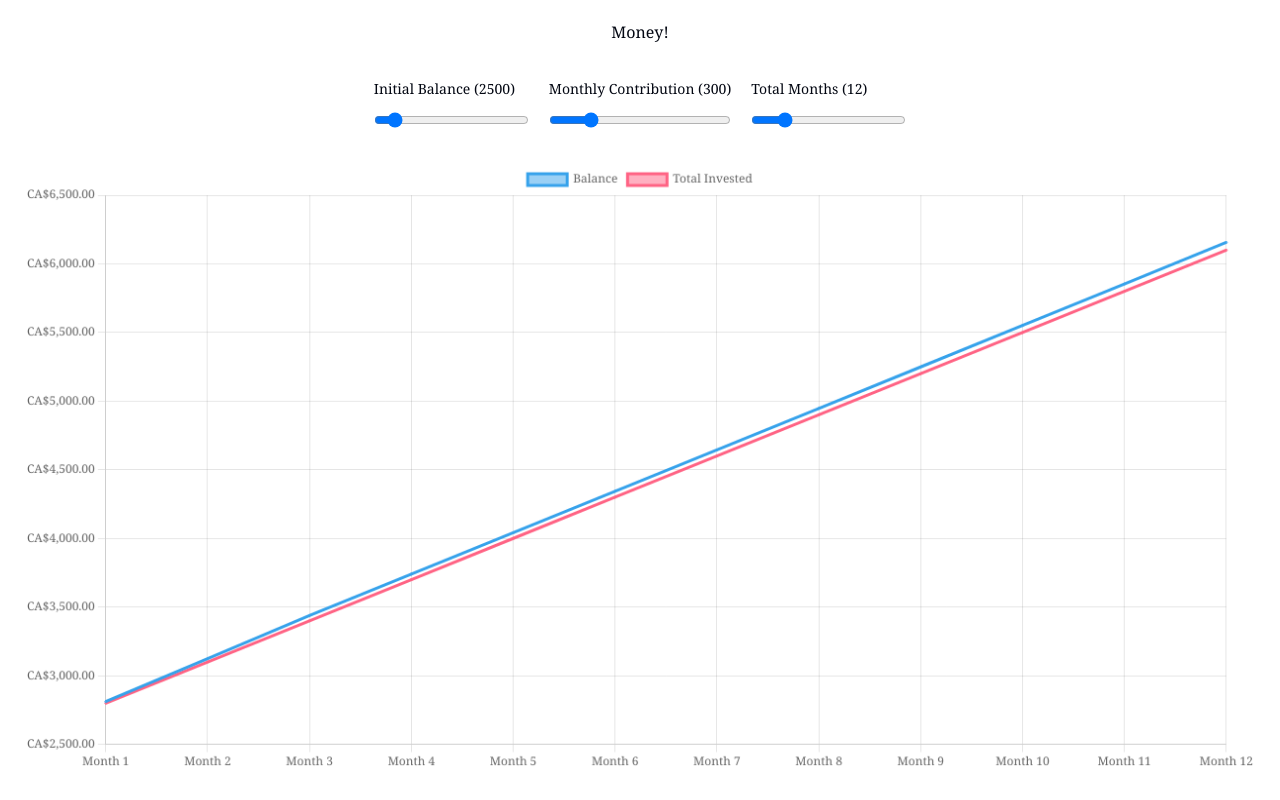
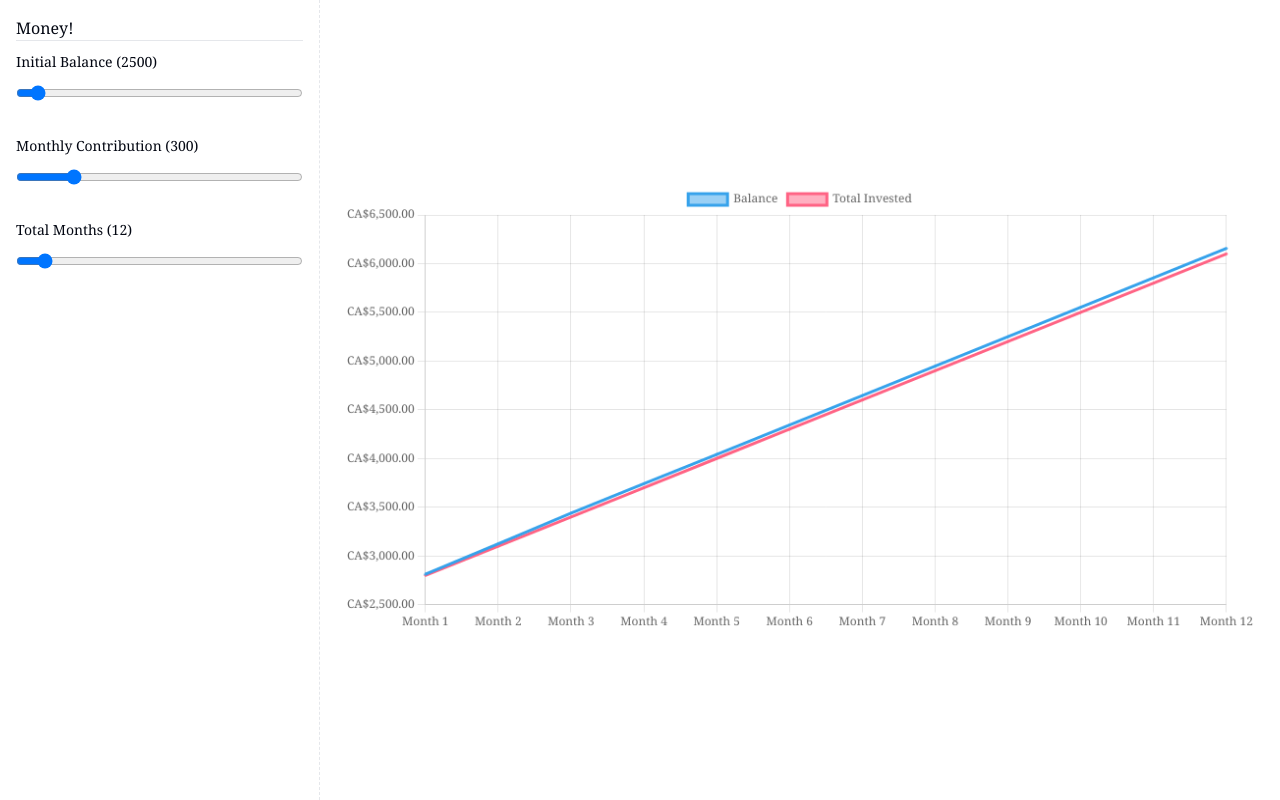
Before and after one commit to iammola/savings-projection, a Svelte app: page / in a window 1280 px wide. Built offline with nearby package versions, Linux system fonts and the light colour scheme.

Commit message:
✨ feat: move config inputs to sidebar

```diff
--- a/src/App.svelte
+++ b/src/App.svelte
@@ -56,10 +56,10 @@
   }
 </script>
 
-<main class="flex h-screen w-screen flex-col items-center justify-center-safe gap-4 p-4 *:min-h-0">
+<div class="grid h-screen w-screen grid-cols-[25%_minmax(0,1fr)] divide-x divide-dashed *:min-h-0">
+  <aside class="flex flex-col gap-2 divide-y p-4">
     <h1>Money!</h1>
-  <p></p>
-  <section class="flex shrink-0 gap-5">
+    <section class="space-y-5">
       <div>
         <Label>Initial Balance ({initialBalance})</Label>
         <Input type="range" bind:value={initialBalance} min={0} max={10e5} step={100} />
@@ -70,9 +70,12 @@
       </div>
       <div>
         <Label>Total Months ({totalMonths})</Label>
-      <Input type="range" bind:value={totalMonths} min={0} max={12 * 9} step={1} />
+        <Input type="range" bind:value={totalMonths} min={2} max={12 * 25} step={1} />
       </div>
     </section>
+  </aside>
+  <main class="flex flex-col items-center justify-center-safe gap-4 p-4 *:min-h-0">
+    <p></p>
     <Chart
       type="line"
       data={{
@@ -131,3 +134,4 @@
       class="p-2"
     />
   </main>
+</div>
```
Lines whose indentation alone changed are shown as unchanged.
